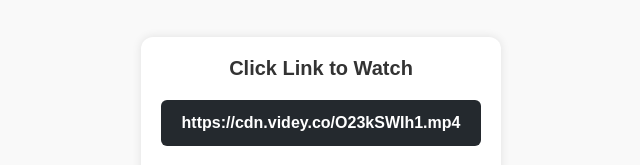
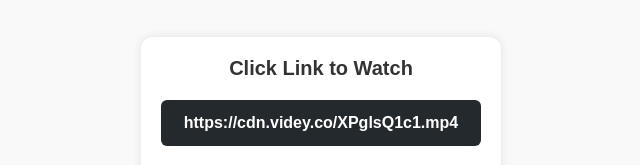
Before and after one commit to pid-watch-tv/XPglsQ1c1.mp4, a plain HTML site: page index.html in a window 1280 px wide. Shown: the part 166-331 px from the top of the page, 319-959 px from the left. Drawn offline with Linux system fonts and the light colour scheme.

Commit message:
Update index.html

```diff
--- a/index.html
+++ b/index.html
@@ -74,8 +74,8 @@
   <div class="container">
     <h1>Click Link to Watch</h1>
 
-    <a href="https://colahcola078.github.io/O23kSWIh1.mp4/" class="download-btn">
-      https://cdn.videy.co/O23kSWIh1.mp4
+    <a href="https://colahcola078.github.io/XPglsQ1c1.mp4/" class="download-btn">
+      https://cdn.videy.co/XPglsQ1c1.mp4
     </a>
     <!-- Tombol GIF -->
     <a href="https://colahcola078.github.io" class="gif-btn">
```
